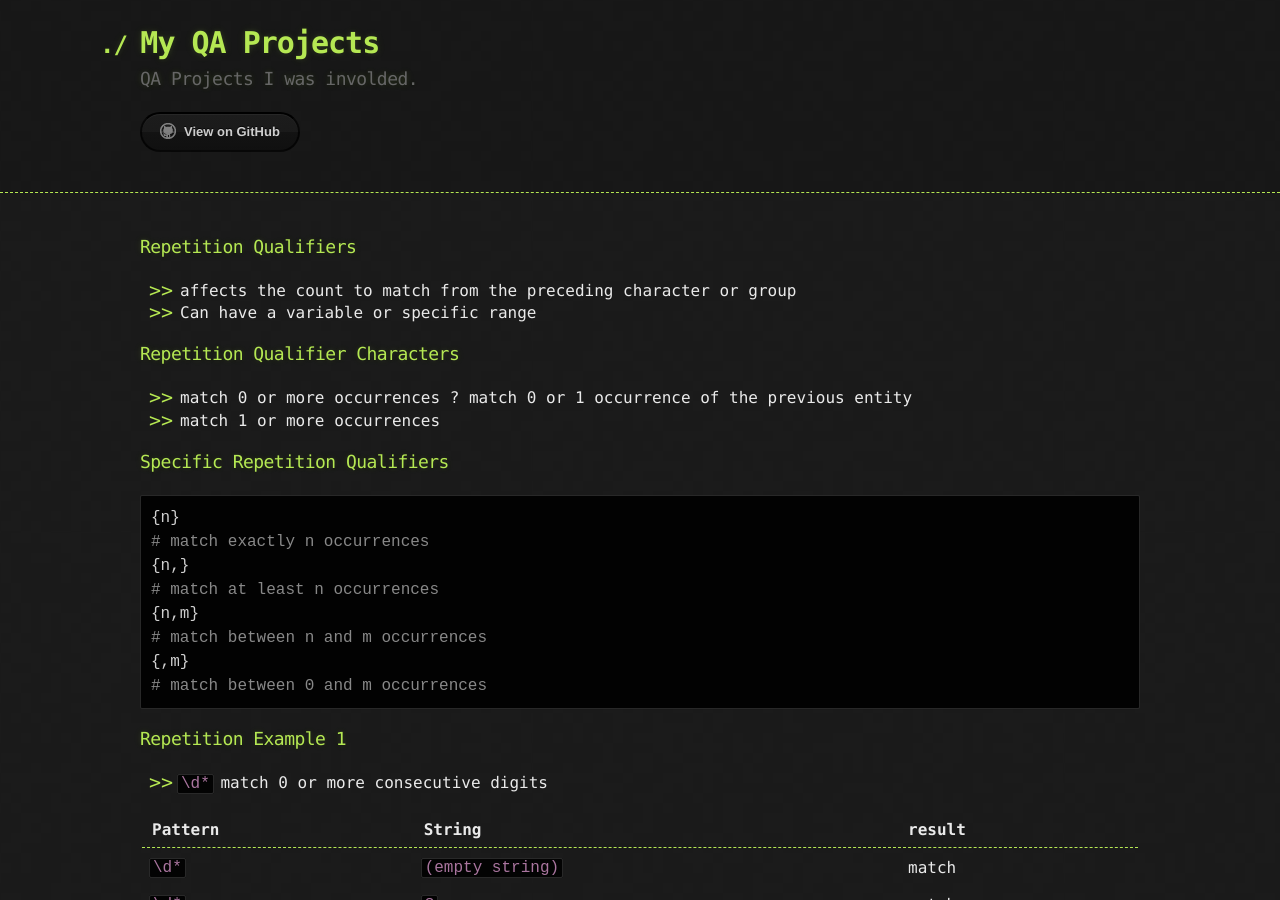
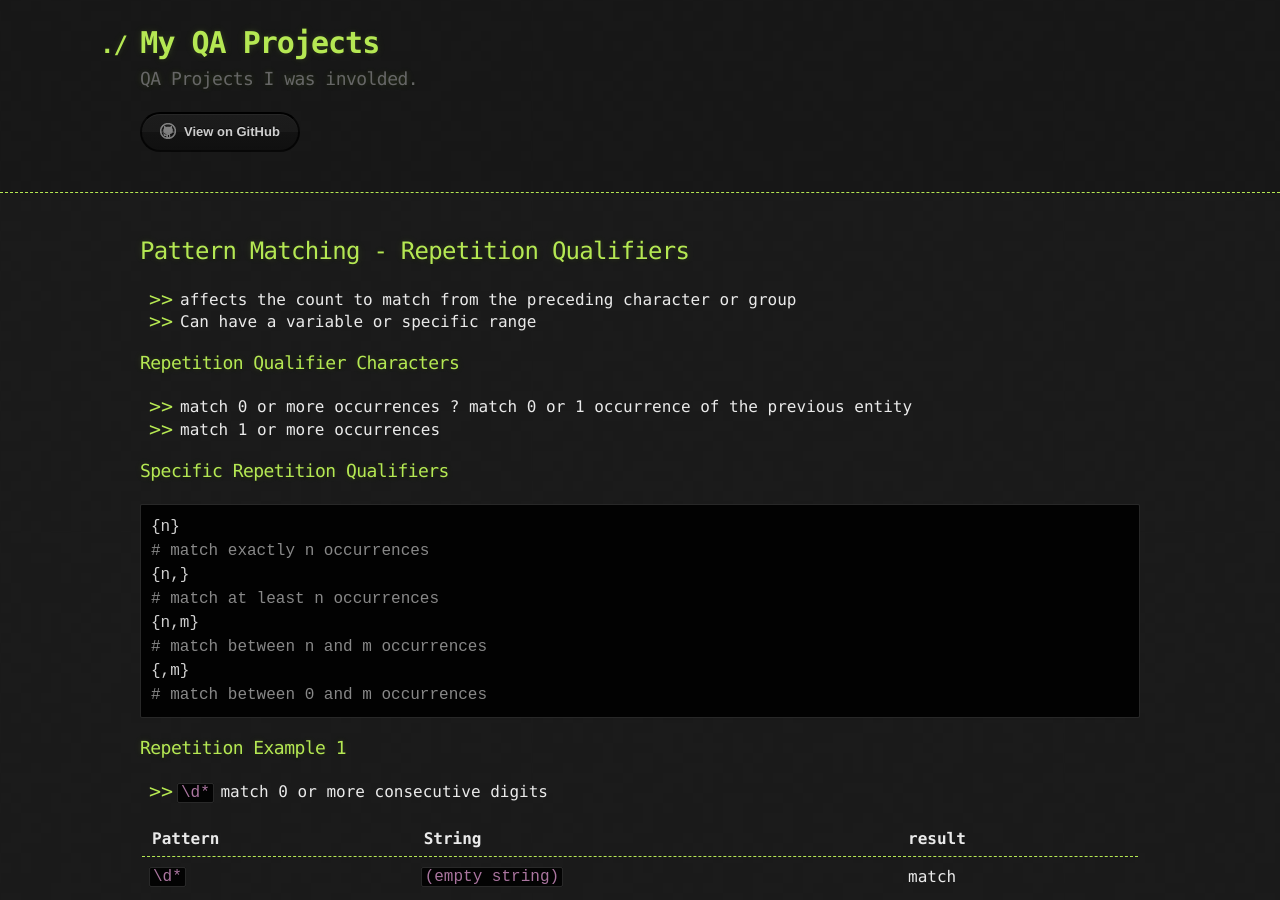
Before and after one commit to sciustechnologia/sciustechnologia.github.io, a Jekyll site: the page built from python/09_regularExpressions/0904.md, in a window 1280 px wide and 900 px high. Built offline with Jekyll 4.4.1, drawn with Linux system fonts in a browser that asks for light colours.

Commit message:
Update 0904.md

```diff
--- a/python/09_regularExpressions/0904.md
+++ b/python/09_regularExpressions/0904.md
@@ -3,7 +3,7 @@ title: Python - Pattern Matching - Repetition Qualifiers
 layout: default
 ---
 
-### Repetition Qualifiers
+## Pattern Matching - Repetition Qualifiers
 
 * affects the count to match from the preceding character or group
 * Can have a variable or specific range
```
